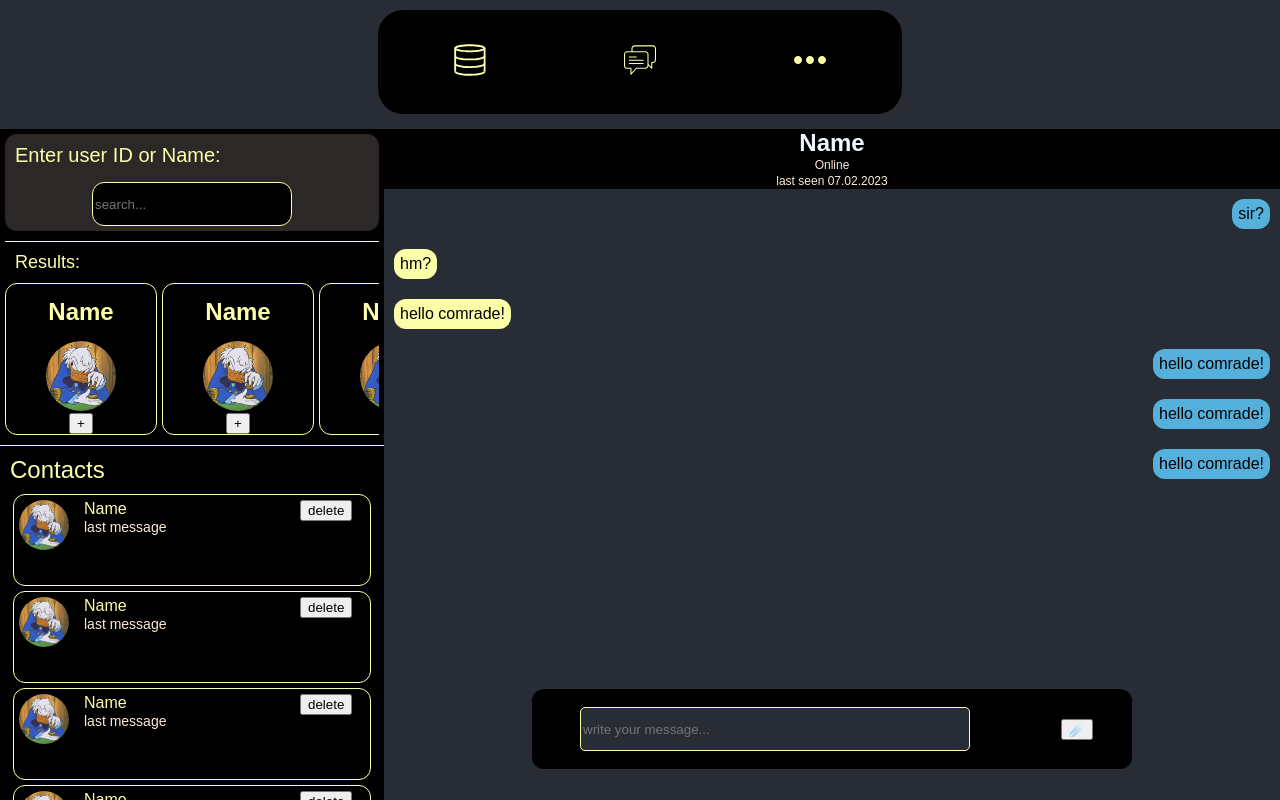
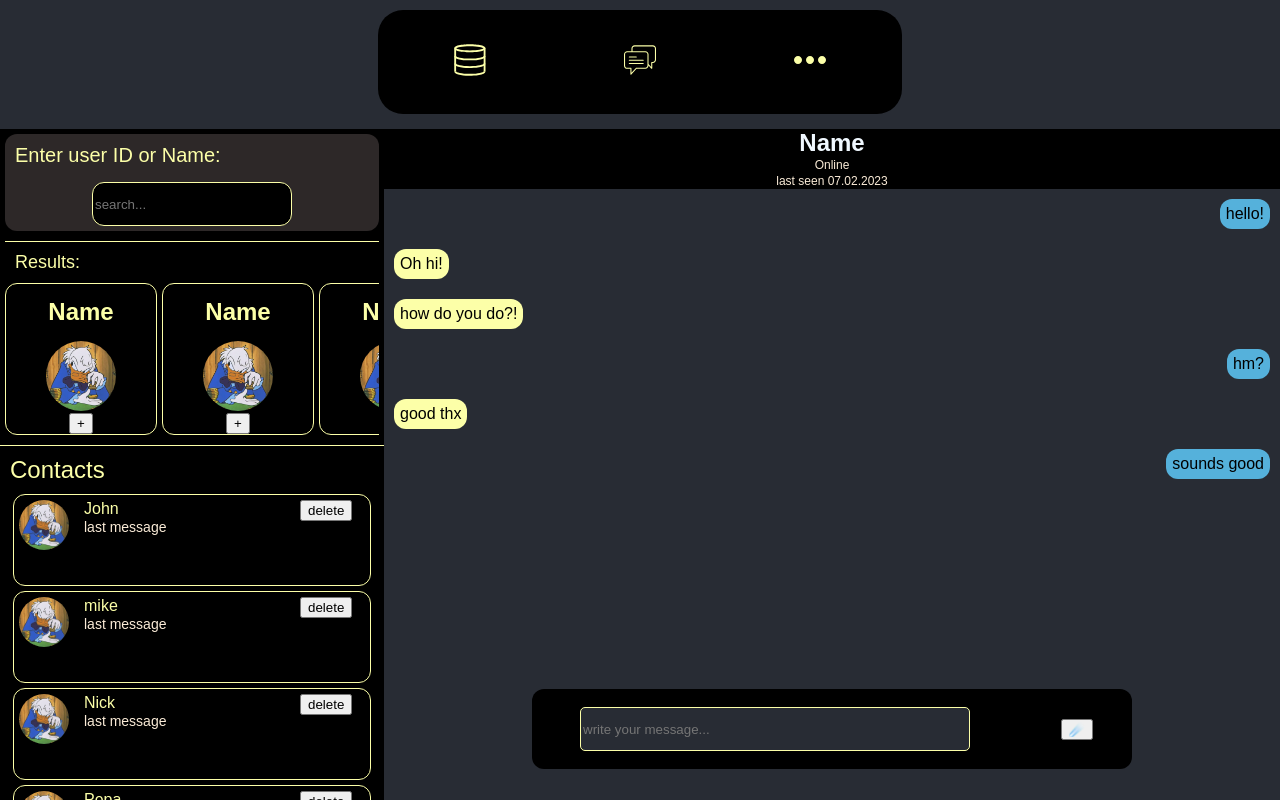
Before and after one commit to CTAC-Saint-Peterburg/blagoflip, a React (Create React App) app: page /chat in a window 1280 px wide. Built offline with nearby package versions, Linux system fonts and the light colour scheme.

Commit message:
add: new chatSlice

```diff
--- a/src/components/componentsChat/ChatcontrolContacts.jsx
+++ b/src/components/componentsChat/ChatcontrolContacts.jsx
@@ -1,17 +1,21 @@
 import { Contact } from "./Contact";
 import styles from "./styleComponent/ChatcontrolContacts.module.css";
-console.log(styles);
+import { useSelector } from "react-redux";
 export const ChatcontrolContacts = () => {
+  const contactsData = useSelector((state) => state.chat.contacts);
+  console.log(contactsData);
   return (
     <div className={styles.main}>
       <h2 className={styles.header2}>Contacts</h2>
       <div className={styles.contactsWrapper}>
-        <Contact />
-        <Contact />
-        <Contact />
-        <Contact />
-        <Contact />
-        <Contact />
+        {contactsData.map((data) => (
+          <Contact
+            name={data.name}
+            lastMessage={data.lastMessage}
+            id={data.id}
+            key={data.id}
+          />
+        ))}
       </div>
     </div>
   );
--- a/src/components/componentsChat/ChatcontrolSearch.jsx
+++ b/src/components/componentsChat/ChatcontrolSearch.jsx
@@ -19,8 +19,8 @@ export const ChatcontrolSearch = () => {
       <div className={styles.resultWrapper}>
         <h4>Results:</h4>
         <div className={styles.resultUnitsWrapper}>
-          {units.map((x) => (
-            <div className={styles.resultUnit}>
+          {units.map((x, index) => (
+            <div className={styles.resultUnit} key={index}>
               <h2>Name</h2>
               <img className={styles.imageContact} src={img} alt="Avatar" />
               <button>+</button>
--- a/src/components/componentsChat/ChatframeInput.jsx
+++ b/src/components/componentsChat/ChatframeInput.jsx
@@ -1,12 +1,32 @@
 import styles from "./styleComponent/ChatframeInput.module.css";
+import { useState } from "react";
+import { useDispatch } from "react-redux";
+import { addMessage } from "../../store/chat/chatSlice";
 export default function ChatframeInput() {
+  const dispatch = useDispatch();
+  const [inputValue, setInputValue] = useState("");
   return (
     <div className={styles.main}>
       <div className={styles.input}>
-        <input placeholder="write your message..." />
+        <input
+          placeholder="write your message..."
+          onChange={(e) => setInputValue(e.target.value)}
+        />
       </div>
       <div>
-        <button>☄️</button>
+        <button
+          onClick={() =>
+            dispatch(
+              addMessage({
+                text: inputValue,
+                type: "mymsg",
+                id: Math.floor(Math.random() * 9999),
+              })
+            )
+          }
+        >
+          ☄️
+        </button>
       </div>
     </div>
   );
--- a/src/components/componentsChat/ChatframeMessages.jsx
+++ b/src/components/componentsChat/ChatframeMessages.jsx
@@ -1,31 +1,24 @@
-import { useState } from "react";
 import styles from "./styleComponent/ChatframeMessages.module.css";
+import { useSelector } from "react-redux";
 export const ChatframeMessages = () => {
-  const [msg, setMsg] = useState([
-    { text: "sir?", type: "mymsg" },
-    { text: "hm?", type: "inmsg" },
-    { text: "hello comrade!", type: "inmsg" },
-    { text: "hello comrade!", type: "mymsg" },
-    { text: "hello comrade!", type: "mymsg" },
-    { text: "hello comrade!", type: "mymsg" },
-  ]);
+  const msg = useSelector((state) => state.chat.messages);
 
   return (
     <div className={styles.main}>
       {msg.map((msg, index) => {
         if (msg.type === "inmsg") {
           return (
-            <div className={styles.incomingMessages} key={index}>
+            <div className={styles.incomingMessages} key={msg.id}>
               <span>{msg.text}</span>
             </div>
           );
         } else if (msg.type === "mymsg") {
           return (
-            <div className={styles.myMessages} key={index}>
+            <div className={styles.myMessages} key={msg.id}>
               <span>{msg.text}</span>
             </div>
           );
-        }
+        } else return null;
       })}
     </div>
   );
--- a/src/components/componentsChat/Contact.jsx
+++ b/src/components/componentsChat/Contact.jsx
@@ -1,17 +1,20 @@
 import img from "../../images/avatar.png";
 import styles from "./styleComponent/Contact.module.css";
-export const Contact = () => {
+import { useDispatch } from "react-redux";
+import { removeContacts } from "../../store/chat/chatSlice";
+export const Contact = ({ name, lastMessage, id }) => {
+  const dispatch = useDispatch();
   return (
     <div className={styles.main}>
       <div>
         <img className={styles.imageContact} src={img} alt="Avatar" />
       </div>
       <div>
-        <h3 className={styles.header3}>Name</h3>
-        <span className={styles.lastMessage}>last message</span>
+        <h3 className={styles.header3}>{name}</h3>
+        <span className={styles.lastMessage}>{lastMessage}</span>
       </div>
       <div>
-        <button>delete</button>
+        <button onClick={() => dispatch(removeContacts(id))}>delete</button>
       </div>
     </div>
   );
--- /dev/null
+++ b/src/store/chat/chatSlice.js
@@ -0,0 +1,37 @@
+import { createSlice } from "@reduxjs/toolkit";
+
+export const chatSlice = createSlice({
+  name: "chat",
+  initialState: {
+    contacts: [
+      { name: "John", lastMessage: "last message", id: "13234" },
+      { name: "mike", lastMessage: "last message", id: "13314" },
+      { name: "Nick", lastMessage: "last message", id: "1314" },
+      { name: "Pepa", lastMessage: "last message", id: "132314" },
+      { name: "Mr Roll", lastMessage: "last message", id: "114" },
+      { name: "Literaly me", lastMessage: "last message", id: "132" },
+    ],
+    messages: [
+      { text: "hello!", type: "mymsg", id: 24322346 },
+      { text: "Oh hi!", type: "inmsg", id: 243211249 },
+      { text: "how do you do?!", type: "inmsg", id: 2432 },
+      { text: "hm?", type: "mymsg", id: 234 },
+      { text: "good thx", type: "inmsg", id: 2343248 },
+      { text: "sounds good", type: "mymsg", id: 54863 },
+    ],
+  },
+  reducers: {
+    addMessage: (state, action) => {
+      state.messages.push(action.payload);
+    },
+    addContacts: (state, actions) => {
+      state.contacts.push(actions.payload);
+    },
+    removeContacts: (state, actions) => {
+      state.contacts = state.contacts.filter((x) => x.id !== actions.payload);
+    },
+  },
+});
+
+export const { addMessage, addContacts, removeContacts } = chatSlice.actions;
+export default chatSlice.reducer;
--- a/src/store/store.js
+++ b/src/store/store.js
@@ -3,6 +3,7 @@ import balanceSlice from "./balance/balanceSlice";
 import availableflipsSlice from "./availableflips/availableflipsSlice";
 import profileSlice from "./profile/profileSlice";
 import gameSlice from "./game/gameSlice";
+import chatSlice from "./chat/chatSlice";
 
 export default configureStore({
   reducer: {
@@ -10,5 +11,6 @@ export default configureStore({
     availableflips: availableflipsSlice,
     profile: profileSlice,
     game: gameSlice,
+    chat: chatSlice,
   },
 });
```
